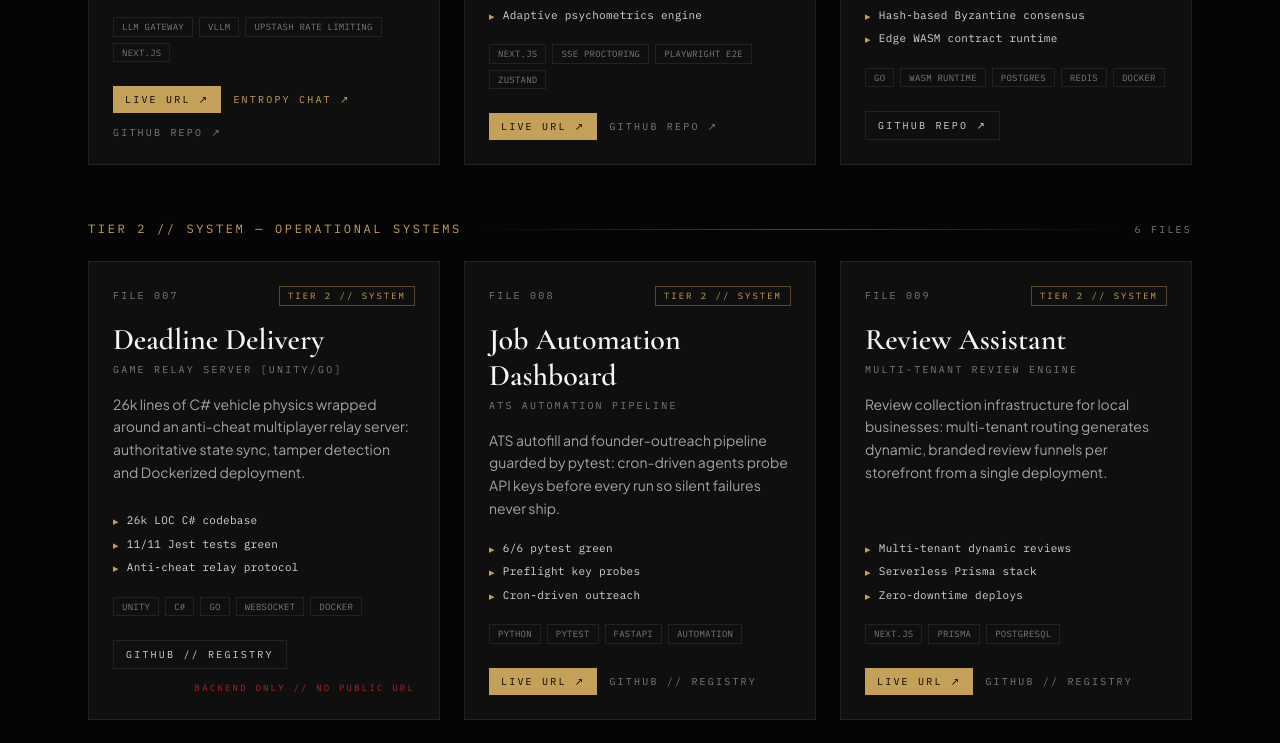
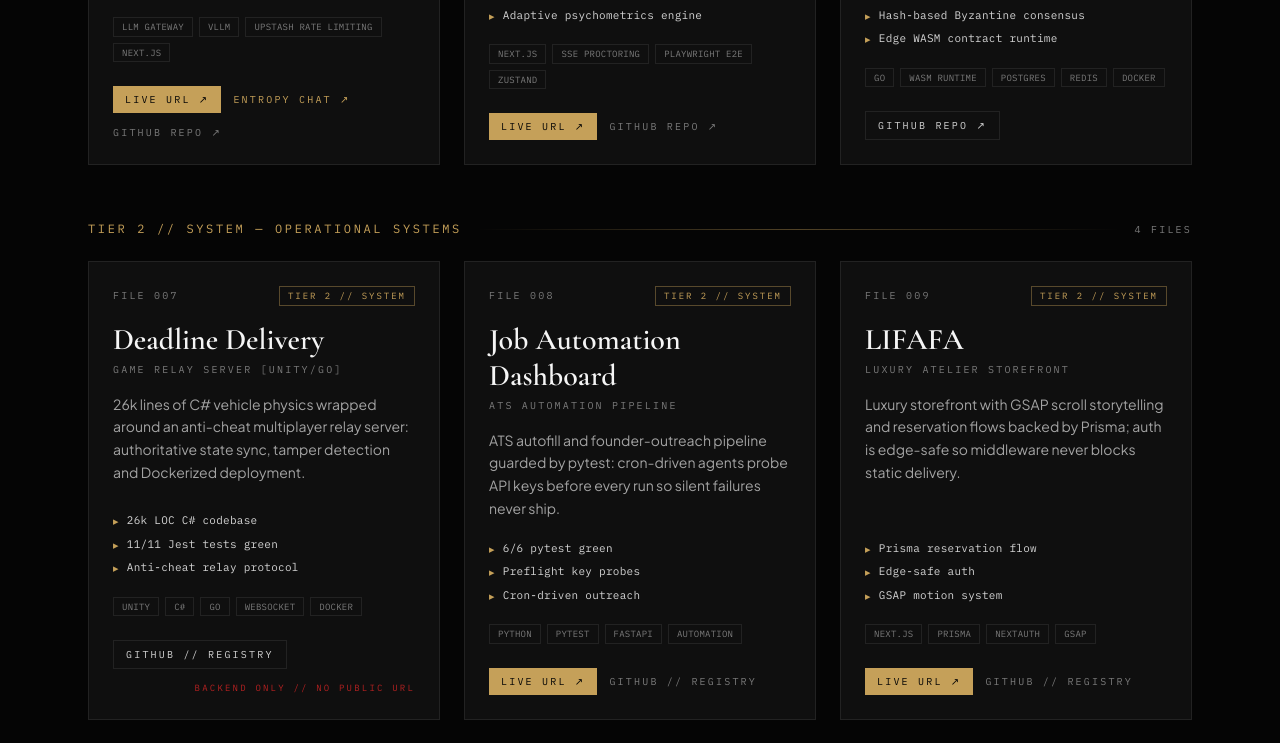
Before and after one commit to weeb402/portfolio, a Next.js app: page / in a window 1280 px wide. Shown: the part 2000-2743 px from the top of the page. Built offline with nearby package versions, Linux system fonts and the light colour scheme.

Commit message:
chore: update contact email and remove legacy project files

```diff
--- a/src/data/projects.ts
+++ b/src/data/projects.ts
@@ -130,17 +130,6 @@ export const projects: Project[] = [
   },
   {
     fileNo: "FILE 009",
-    codename: "Review Assistant",
-    designation: "Multi-Tenant Review Engine",
-    tier: TIERS.t2,
-    summary:
-      "Review collection infrastructure for local businesses: multi-tenant routing generates dynamic, branded review funnels per storefront from a single deployment.",
-    specs: ["Multi-tenant dynamic reviews", "Serverless Prisma stack", "Zero-downtime deploys"],
-    stack: ["Next.js", "Prisma", "PostgreSQL"],
-    live: "https://review-assistant-one.vercel.app",
-  },
-  {
-    fileNo: "FILE 010",
     codename: "LIFAFA",
     designation: "Luxury Atelier Storefront",
     tier: TIERS.t2,
@@ -151,18 +140,7 @@ export const projects: Project[] = [
     live: "https://lifafa-qgxg.vercel.app",
   },
   {
-    fileNo: "FILE 011",
-    codename: "Ora Club",
-    designation: "Membership Intake Platform",
-    tier: TIERS.t2,
-    summary:
-      "Membership intake for Ora Club Malviya Nagar: validated forms (react-hook-form + zod) writing straight into PostgreSQL through Prisma.",
-    specs: ["zod-validated intake", "Prisma + PostgreSQL", "Production traffic live"],
-    stack: ["Next.js", "Prisma", "PostgreSQL"],
-    live: "https://ora-malviya-nagar.vercel.app",
-  },
-  {
-    fileNo: "FILE 012",
+    fileNo: "FILE 010",
     codename: "Crafticia Store",
     designation: "Craft Commerce Front",
     tier: TIERS.t2,
@@ -173,18 +151,7 @@ export const projects: Project[] = [
     live: "https://nishu-chacha.vercel.app",
   },
   {
-    fileNo: "FILE 013",
-    codename: "Saint Espresso",
-    designation: "Design-Language Flagship",
-    tier: TIERS.t3,
-    summary:
-      "Minimalist high-craft coffee showcase that defines this portfolio's original design language — Lenis smooth scroll over a GSAP motion system.",
-    specs: ["Lenis + GSAP motion", "Design-language source", "100 Lighthouse craft"],
-    stack: ["Next.js", "Lenis", "GSAP"],
-    live: "https://saint-espresso.vercel.app",
-  },
-  {
-    fileNo: "FILE 014",
+    fileNo: "FILE 011",
     codename: "Aurora Cafe",
     designation: "Static Showcase Build",
     tier: TIERS.t3,
@@ -195,18 +162,7 @@ export const projects: Project[] = [
     live: "https://aurora-cafe-xi.vercel.app",
   },
   {
-    fileNo: "FILE 015",
-    codename: "Luxehamper",
-    designation: "Premium Gifting Storefront",
-    tier: TIERS.t3,
-    summary:
-      "Premium gifting storefront on a deliberately lean Next.js build — fast first paint, zero client-side bloat.",
-    specs: ["Lean bundle budget", "Commerce-ready layout", "Vercel edge network"],
-    stack: ["Next.js", "Tailwind", "E-commerce"],
-    live: "https://luxehumaper.vercel.app",
-  },
-  {
-    fileNo: "FILE 016",
+    fileNo: "FILE 012",
     codename: "Clinic Webpage",
     designation: "Medical Static Layout",
     tier: TIERS.t3,
--- a/src/data/site.ts
+++ b/src/data/site.ts
@@ -3,7 +3,7 @@ export const OPERATIVE = {
   codename: "007-DEV",
   github: "weeb402",
   githubUrl: "https://github.com/weeb402",
-  email: "116502838+weeb402@users.noreply.github.com",
+  email: "vaibhavgoyal302001@gmail.com",
   resume: "/portfolio-audit.pdf",
   title: "Full-Stack Systems Architect & Distributed Systems Engineer",
   deployments: 16,
```
